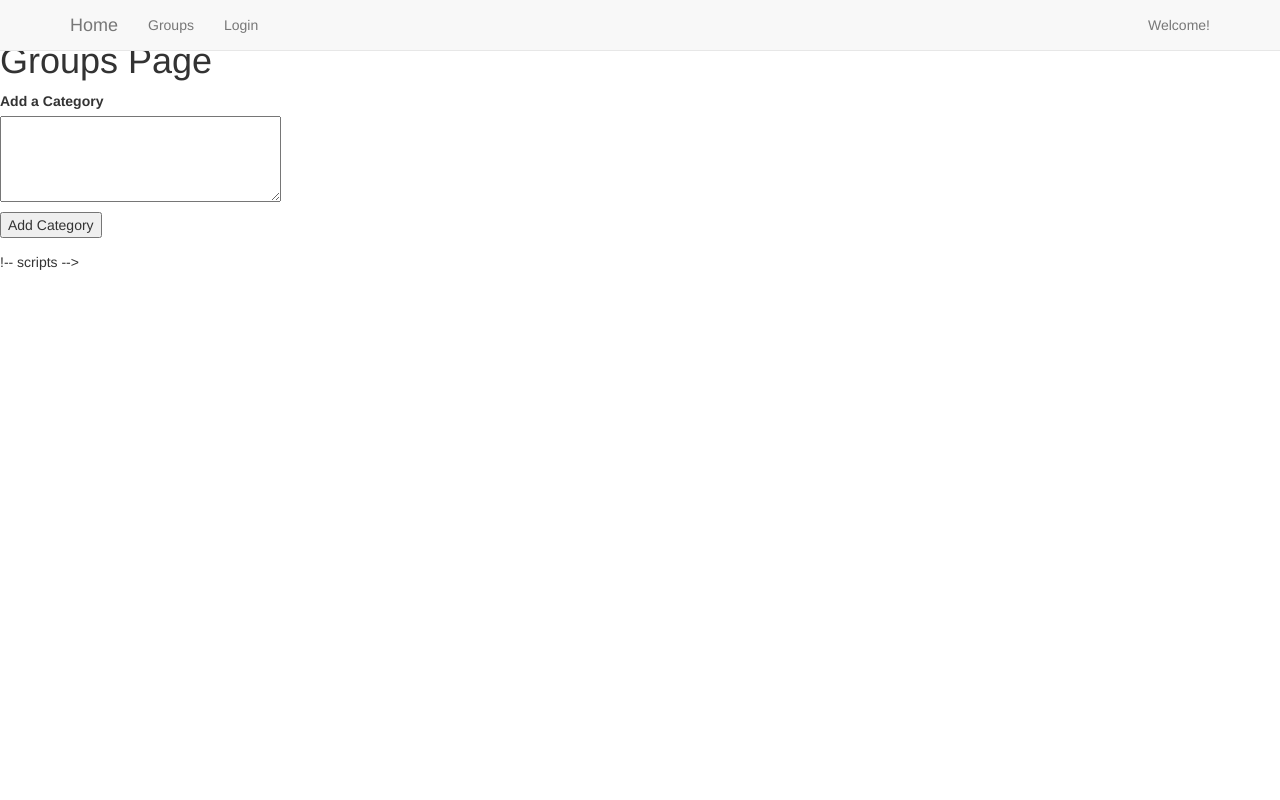
After one commit to lmack22295/dataviz_app, a Flask app: page /groups in a window 1280 px wide. The commit adds this page. Run offline with Flask 2, Linux system fonts and the light colour scheme; data that the repository does not hold is empty; some libraries are stand-ins or nearby versions.

Commit message:
add groups page, ability to post links, boostrap navbar

```diff
--- a/app/forms.py
+++ b/app/forms.py
@@ -32,3 +32,10 @@ class GroupForm(FlaskForm):
     name = TextAreaField('Add a Category', validators=[
         DataRequired(), Length(max=140)])
     submit = SubmitField('Add Category')
+
+class SiteForm(FlaskForm):
+    link = TextAreaField('Link', validators=[
+        DataRequired(), Length(max=140)])
+    description = TextAreaField('Description', validators=[
+        DataRequired(), Length(max=140)])
+    submit = SubmitField('Post')
--- a/app/routes.py
+++ b/app/routes.py
@@ -1,40 +1,46 @@
 from app import app, db
 from flask import render_template, flash, redirect, url_for, request
-from app.forms import LoginForm, RegistrationForm, GroupForm
+from app.forms import LoginForm, RegistrationForm, GroupForm, SiteForm
 from flask_login import current_user, login_user, logout_user, login_required
-from app.models import User, Group
+from app.models import User, Group, Site
 from werkzeug.urls import url_parse
 
 @app.route('/', methods=['GET','POST'])
 @app.route('/index', methods=['GET','POST'])
 @login_required
 def index():
+    groups = Group.query.all()
+    return render_template('index.html', title='Home', groups=groups)
+
+@app.route('/groups', methods=['GET','POST'])
+def groups():
     form = GroupForm()
     if form.validate_on_submit():
         group = Group(name=form.name.data)
         db.session.add(group)
         db.session.commit()
         flash('Your group is now live!')
-        return redirect(url_for('index'))
+        return redirect(url_for('groups'))
     groups = Group.query.all()
-    user = {'username': 'Lmack'}
-    categories = [
-        {
-            'name': 'Flask Resources',
-            'sites': [{'description': 'Flask Blog Tutorial',
-                    'link': 'https://blog.miguelgrinberg.com/post/the-flask-mega-tutorial-part-iii-web-forms'}]
-        }
-    ]
-    return render_template('index.html', title='Home', groups=groups, form=form, categories=categories)
+    return render_template('groups.html', groups=groups, form=form)
 
-@app.route('/group/<group_id>')
+@app.route('/group/<group_id>', methods=['GET','POST'])
 def group(group_id):
+    form = SiteForm()
+    current_group = Group.query.get(group_id)
+    if form.validate_on_submit():
+        site = Site(link=form.link.data, description=form.description.data,
+                    author=current_user, category=current_group)
+        db.session.add(site)
+        db.session.commit()
+        flash('Your site was added!')
+        return redirect(url_for('group',group_id=group_id))
     group = Group.query.get(group_id)
     siteList = group.sites
     sites = []
     for s in siteList:
         sites.append(s)
-    return render_template('group.html', title=group.name, group=group, sites=sites)
+    return render_template('group.html', title=group.name, form=form, group=group, sites=sites)
 
 @app.route('/login', methods=['GET','POST'])
 def login():
--- a/app/templates/base.html
+++ b/app/templates/base.html
@@ -1,5 +1,9 @@
 <html>
     <head>
+      <!-- styles -->
+      <link href="https://maxcdn.bootstrapcdn.com/bootstrap/3.3.6/css/bootstrap.min.css" rel="stylesheet" integrity="sha384-1q8mTJOASx8j1Au+a5WDVnPi2lkFfwwEAa8hDDdjZlpLegxhjVME1fgjWPGmkzs7" crossorigin="anonymous">
+      <link rel="stylesheet" href="{{ url_for('static', filename='css/main.css') }}">
+
       {% if title %}
       <title>{{ title }} - Microblog</title>
       {% else %}
@@ -7,15 +11,37 @@
       {% endif %}
     </head>
     <body>
-        <div>
-          Microblog:
-          <a href="{{ url_for('index') }}">Home</a>
-          {% if current_user.is_anonymous %}
-          <a href="{{ url_for('login') }}">Login</a>
-          {% else %}
-          <a href="{{ url_for('logout')  }}">Logout</a>
-          {% endif %}
-        </div>
+      <!-- Static navbar -->
+      <nav class="navbar navbar-default navbar-fixed-top">
+        <div class="container">
+
+          <!-- Brand and toggle get grouped for better mobile display -->
+          <div class="navbar-header">
+            <button type="button" class="navbar-toggle collapsed" data-toggle="collapse" data-target="#links-navbar-collapse-1" aria-expanded="false">
+              <span class="sr-only">Toggle navigation</span>
+              <span class="icon-bar"></span>
+              <span class="icon-bar"></span>
+              <span class="icon-bar"></span>
+            </button>
+            <a class="navbar-brand" href="{{ url_for('index') }}">Home</a>
+          </div>
+
+          <!-- Collect the nav links, forms, and other content for toggling -->
+          <div class="collapse navbar-collapse" id="links-navbar-collapse-1">
+            <ul class="nav navbar-nav">
+              <li><a href="{{ url_for('groups') }}">Groups</a></li>
+              {% if current_user.is_anonymous %}
+              <li><a href="{{ url_for('login') }}">Login</a></li>
+              {% else %}
+              <li><a href="{{ url_for('logout') }}">Logout</a></li>
+              {% endif %}
+            </ul>
+            <ul class="nav navbar-nav navbar-right">
+              <li><a href="#">Welcome!</a></li>
+            </ul>
+          </div><!--/.nav-collapse -->
+        </div><!-- /.container -->
+      </nav>
         <hr>
         {% with messages = get_flashed_messages() %}
         {% if messages %}
@@ -27,5 +53,10 @@
         {% endif %}
         {% endwith %}
         {% block content %}{% endblock %}
+
+        !-- scripts -->
+        <script src="//code.jquery.com/jquery-1.11.3.min.js"></script>
+        <script src="https://maxcdn.bootstrapcdn.com/bootstrap/3.3.6/js/bootstrap.min.js" integrity="sha384-0mSbJDEHialfmuBBQP6A4Qrprq5OVfW37PRR3j5ELqxss1yVqOtnepnHVP9aJ7xS" crossorigin="anonymous"></script>
+
     </body>
 </html>
--- /dev/null
+++ b/app/templates/groups.html
@@ -0,0 +1,16 @@
+{% extends "base.html" %}
+
+{% block content %}
+  <h1>Groups Page</h1>
+  {% for group in groups %}
+    <div><a href={{ url_for('group', group_id = group.id ) }}>{{group.name}}</a></div>
+  {% endfor %}
+  <form action="" method="post">
+      {{ form.hidden_tag() }}
+      <p>
+          {{ form.name.label }}<br>
+          {{ form.name(cols=32, rows=4) }}<br>
+      </p>
+      <p>{{ form.submit() }}</p>
+  </form>
+{% endblock %}
```
Also changed, not shown: app/templates/group.html (+14 -2 lines), app/templates/index.html (+0 -17 lines), app.db.
